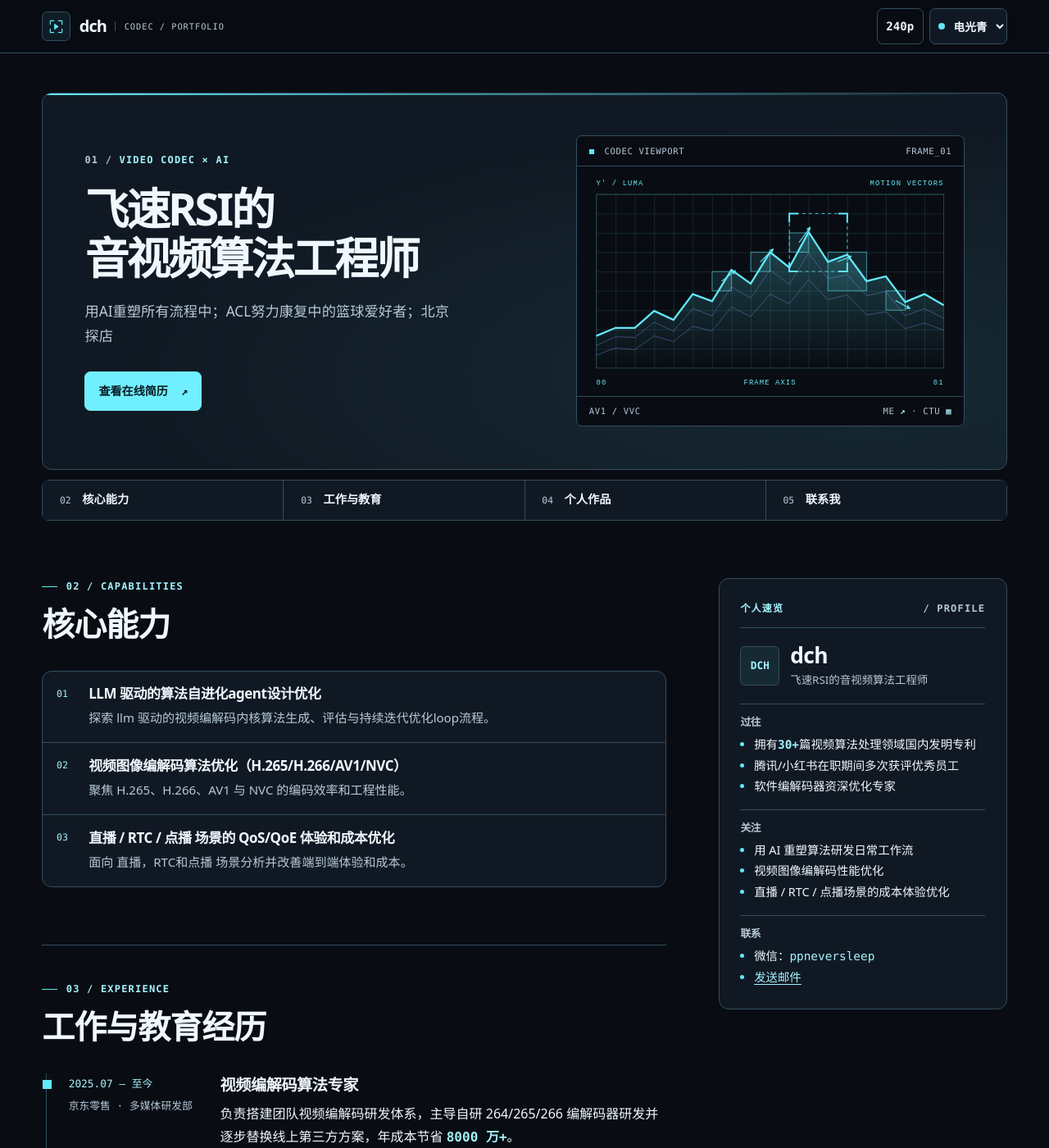
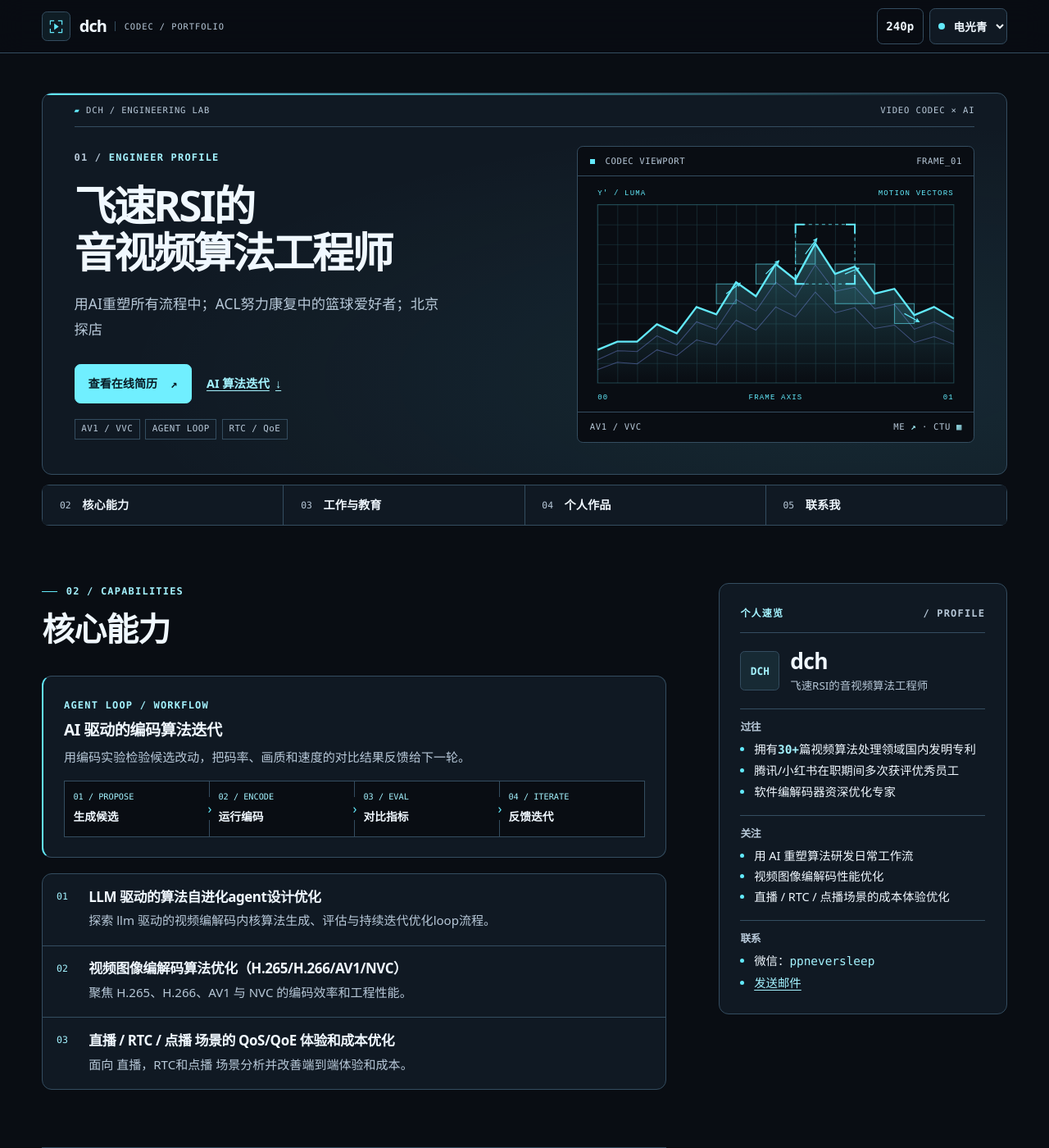
Before and after one commit to bitchenhui/bitchenhui.github.io, a Jekyll site: the page built from index.html, in a window 1280 px wide and 1400 px high. Shown: the whole window at 82% size. Built offline with Jekyll 4.4.1, drawn with Linux system fonts in a browser that asks for light colours.

Commit message:
feat: hero panel chrome and agent-loop workflow section
- Add hero top bar (DCH / ENGINEERING LAB), action row and direction tags
- Introduce agent-loop four-step workflow under capabilities
- Tighten hero panel spacing for the full-width top bar

```diff
--- a/assets/css/main.scss
+++ b/assets/css/main.scss
@@ -341,11 +341,11 @@ main { min-height: calc(100vh - 10rem); }
 .hero-panel {
   display: grid;
   grid-template-columns: minmax(0, 1.16fr) minmax(0, 1fr);
-  gap: clamp(1.2rem, 4vw, 3.75rem);
+  gap: 1.4rem clamp(1.2rem, 4vw, 3.75rem);
   align-items: center;
   position: relative;
   isolation: isolate;
-  padding: clamp(1.35rem, 4vw, 3.75rem);
+  padding: 0 clamp(1.35rem, 3vw, 3rem) clamp(1.35rem, 3vw, 3rem);
   border: 1px solid var(--line);
   border-radius: var(--radius);
   overflow: hidden;
@@ -359,6 +359,19 @@ main { min-height: calc(100vh - 10rem); }
   height: 2px;
   background: var(--grad);
 }
+.hero-panel__top {
+  display: flex;
+  grid-column: 1 / -1;
+  align-items: center;
+  justify-content: space-between;
+  gap: 0.7rem;
+  padding-block: 0.8rem;
+  border-bottom: 1px solid var(--line);
+  color: var(--muted);
+  font: 0.66rem/1.4 var(--mono);
+  letter-spacing: 0.08em;
+}
+.hero-panel__top b { color: var(--accent); }
 .hero-panel__copy { position: relative; z-index: 1; min-width: 0; }
 .hero-stage { position: relative; isolation: isolate; }
 .hero-decode,
@@ -371,10 +384,14 @@ main { min-height: calc(100vh - 10rem); }
 }
 .hero-decode { z-index: -1; image-rendering: pixelated; }
 .hero-motion { opacity: 0.65; }
+.hero-panel__actions { display: flex; flex-wrap: wrap; align-items: center; gap: 0.6rem 1.15rem; }
+.hero-panel__jump { display: inline-flex; align-items: center; gap: 0.45rem; min-height: 2.75rem; font-size: 0.9rem; font-weight: 650; }
+.hero-panel__tags { display: flex; flex-wrap: wrap; gap: 0.4rem; list-style: none; margin: 1.2rem 0 0; padding: 0; }
+.hero-panel__tags li { padding: 0.25rem 0.48rem; border: 1px solid var(--line); color: var(--muted); font: 0.68rem/1.35 var(--mono); letter-spacing: 0.04em; }
 .manual-hero h1 {
   margin-bottom: 1.25rem;
   color: var(--ink);
-  font-size: clamp(2.2rem, 4.2vw, 4rem);
+  font-size: clamp(2.15rem, 4vw, 3.85rem);
   line-height: 1.12;
   letter-spacing: -0.055em;
 }
@@ -482,6 +499,22 @@ main { min-height: calc(100vh - 10rem); }
 .profile-card li::marker { color: var(--accent); }
 .profile-card__wechat { font-family: var(--mono); color: var(--accent-strong); }
 
+.ai-loop {
+  margin-bottom: 1.15rem;
+  padding: clamp(1rem, 3vw, 1.55rem);
+  border: 1px solid var(--line);
+  border-inline-start: 2px solid var(--accent);
+  border-radius: var(--radius);
+  background: var(--surface);
+}
+.ai-loop .eyebrow { margin-bottom: 0.45rem; }
+.ai-loop h3 { margin-bottom: 0.5rem; }
+.ai-loop__summary { margin-bottom: 1rem; color: var(--muted); font-size: 0.94rem; }
+.ai-loop__steps { display: grid; grid-template-columns: repeat(4, minmax(0, 1fr)); gap: 1px; padding: 1px; margin: 0; list-style: none; background: var(--line); }
+.ai-loop__steps li { position: relative; min-width: 0; padding: 0.65rem; background: var(--canvas); }
+.ai-loop__steps li + li::before { content: "›"; position: absolute; top: 50%; left: 0; transform: translate(-50%, -50%); padding-inline: 0.1rem; color: var(--accent); background: var(--canvas); }
+.ai-loop__steps span { display: block; margin-bottom: 0.2rem; color: var(--accent-strong); font: 0.64rem/1.4 var(--mono); overflow-wrap: anywhere; }
+.ai-loop__steps strong { font-size: 0.86rem; }
 .capability-list {
   counter-reset: capability;
   border: 1px solid var(--line);
@@ -616,6 +649,8 @@ main { min-height: calc(100vh - 10rem); }
   .manual-hero h1 { font-size: clamp(1.95rem, 7vw, 2.8rem); }
   .manual-hero__lead { margin-bottom: 1.25rem; }
   .signal-frame { width: min(100%, 31rem); }
+  .ai-loop__steps { grid-template-columns: repeat(2, minmax(0, 1fr)); }
+  .ai-loop__steps li:nth-child(3)::before { content: none; }
   .anchor-nav { grid-template-columns: repeat(2, minmax(0, 1fr)); }
   .experience-item { grid-template-columns: minmax(0, 1fr); gap: 0.45rem; }
   .site-footer__inner { align-items: flex-start; flex-wrap: wrap; }
@@ -623,7 +658,8 @@ main { min-height: calc(100vh - 10rem); }
 
 @media (max-width: 25rem) {
   .site-brand__label { display: none; }
-  .hero-panel { padding: 1rem; }
+  .hero-panel { padding: 0 1rem 1rem; }
+  .hero-panel__top { font-size: 0.58rem; }
   .signal-frame__bar { padding: 0.58rem 0.55rem; font-size: 0.59rem; }
 }
 
--- a/index.html
+++ b/index.html
@@ -5,14 +5,24 @@ title: 首页
 <div class="shell manual-layout">
   <section class="manual-hero" aria-labelledby="intro-title">
     <div class="hero-panel">
+      <div class="hero-panel__top" aria-hidden="true">
+        <span><b>▰</b> DCH / ENGINEERING LAB</span>
+        <span>VIDEO CODEC × AI</span>
+      </div>
       <div class="hero-panel__copy">
-        <p class="eyebrow"><span>01 /</span> VIDEO CODEC × AI</p>
+        <p class="eyebrow"><span>01 /</span> ENGINEER PROFILE</p>
         <div class="hero-stage">
           <h1 id="intro-title">{{ site.author.role | escape | replace: "音视频算法工程师", '<span class="hero-title__role">音视频算法工程师</span>' }}</h1>
           <canvas class="hero-decode" aria-hidden="true" hidden></canvas>
         </div>
         <p class="manual-hero__lead">{{ site.author.intro | escape }}</p>
-        <a class="button button-primary" href="{{ '/resume/' | relative_url }}">查看在线简历 <span aria-hidden="true">↗</span></a>
+        <div class="hero-panel__actions">
+          <a class="button button-primary" href="{{ '/resume/' | relative_url }}">查看在线简历 <span aria-hidden="true">↗</span></a>
+          <a class="hero-panel__jump" href="#ai-loop">AI 算法迭代 <span aria-hidden="true">↓</span></a>
+        </div>
+        <ul class="hero-panel__tags" aria-label="技术方向">
+          <li>AV1 / VVC</li><li>AGENT LOOP</li><li>RTC / QoE</li>
+        </ul>
       </div>
       {% include signal-frame.html %}
     </div>
@@ -29,6 +39,17 @@ title: 首页
   <section id="capabilities" class="manual-section" aria-labelledby="capabilities-title">
     <p class="section-index">02 / CAPABILITIES</p>
     <h2 id="capabilities-title">核心能力</h2>
+    <section class="ai-loop" id="ai-loop" aria-labelledby="ai-loop-title">
+      <p class="eyebrow">AGENT LOOP / WORKFLOW</p>
+      <h3 id="ai-loop-title">AI 驱动的编码算法迭代</h3>
+      <p class="ai-loop__summary">用编码实验检验候选改动，把码率、画质和速度的对比结果反馈给下一轮。</p>
+      <ol class="ai-loop__steps">
+        <li><span aria-hidden="true">01 / PROPOSE</span><strong>生成候选</strong></li>
+        <li><span aria-hidden="true">02 / ENCODE</span><strong>运行编码</strong></li>
+        <li><span aria-hidden="true">03 / EVAL</span><strong>对比指标</strong></li>
+        <li><span aria-hidden="true">04 / ITERATE</span><strong>反馈迭代</strong></li>
+      </ol>
+    </section>
     <div class="capability-list">
       {% for skill in site.skills %}
         <article class="capability-item">
```
